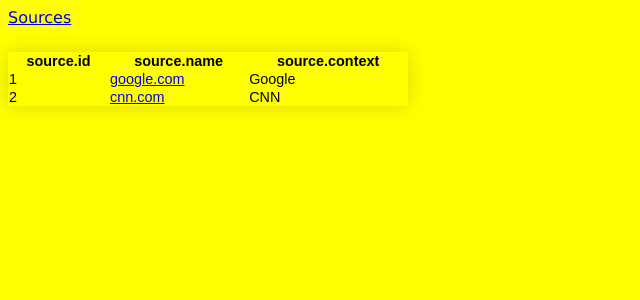
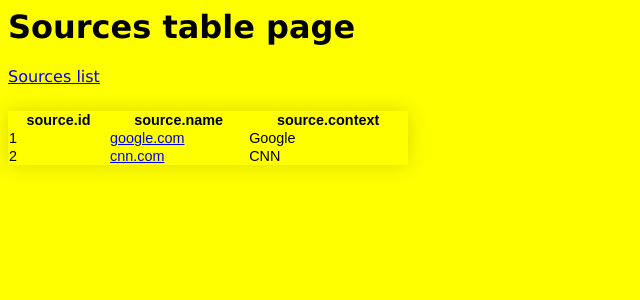
Before and after one commit to ooge0/news_client_DJANGO_app, a Django app: page /sources_table/ in a window 1280 px wide. Shown: the top 300 px of the page, without its empty margins (0-640 px from the left). Run offline with Django 4.2, Linux system fonts and the light colour scheme; data comes from the database, SQL or seed files in the repository.

Commit message:
Edited and renamed HTML files of templates.

```diff
--- a/main/templates/main/source.html
+++ b/main/templates/main/source.html
@@ -3,8 +3,8 @@
 
 <html>
     <body>
-        <h2>Source "{{ source.name }}"</h2>
-        <a href="{% url 'get_sources' %}">Sources</a>
+        <h2>Source "{{ source.name }}" page</h2>
+        <a href="{% url 'get_sources_list' %}">Sources</a>
         <a href="{% url 'get_sources_table' %}">Sources table </a>
         <ul>
             <li>{{source.id}} - {{ source.url }} – {{ source.name }}</li>
--- a/main/templates/main/sources.html
+++ b/main/templates/main/sources_list.html
@@ -2,6 +2,12 @@
 <link rel="stylesheet" href="{% static 'style_sources.css' %}">
 <html>
     <body>
+    <h1> Sources list page</h1>
+    <h2>     <a href="{% url 'get_home' %}">Home</a>     </h2>
+<h2>
+    <a href="{% url 'get_sources_table' %}">Sources table</a>
+</h2>
+
     <h2> Sources</h2>
         <ul>
             {% for source in sources %}
--- a/main/templates/main/sources_table.html
+++ b/main/templates/main/sources_table.html
@@ -1,10 +1,11 @@
 {% load static %}
 <html>
     <head>
+    <h1> Sources table page</h1>
         <link rel="stylesheet" href="{% static 'style_table.css' %}">
     </head>
     <body>
-     <a href="{% url 'get_sources' %}">Sources</a>
+     <a href="{% url 'get_sources_list' %}">Sources list</a>
      <table class="styled-table">
     <tr>
     <th>source.id</th>
--- a/main/views.py
+++ b/main/views.py
@@ -3,15 +3,9 @@
 from main import models
 
 
-def home(request):
-    # source = models.Source(name='name1', context='context1')
-    # source.save()
-
-    source = models.Source.objects.get(name='name1')
-    print(source)
-
+def get_home(request):
     context = {
-        'mystring': 'haha'
+        'mystring': 'This is my home page'
     }
     return render(request, 'main/home.html', context)
 
@@ -23,10 +17,10 @@
     source.save()
     return HttpResponse('haha')
 
-def get_sources(request):
+def get_sources_list(request):
     context = {}
     context['sources'] = list(models.Source.objects.all())
-    return render(request, 'main/sources.html', context)
+    return render(request, 'main/sources_list.html', context)
 
 def get_sources_table(request):
     context = {}
--- a/news/settings.py
+++ b/news/settings.py
@@ -23,7 +23,7 @@
 # See https://docs.djangoproject.com/en/4.1/howto/deployment/checklist/
 
 # SECURITY WARNING: keep the secret key used in production secret!
-SECRET_KEY = str(os.getenv('SECRET_KEY'))
+SECRET_KEY = str(os.getenv('SECRET_KEY '))
 
 # SECURITY WARNING: don't run with debug turned on in production!
 DEBUG = True
--- a/news/urls.py
+++ b/news/urls.py
@@ -19,8 +19,8 @@
 
 urlpatterns = [
     path('admin/', admin.site.urls),
-    path('', views.home),
-    path('sources/', views.get_sources, name='get_sources'),
+    path('', views.get_home, name='get_home'),
+    path('sources_list/', views.get_sources_list, name='get_sources_list'),
     path('sources_table/', views.get_sources_table, name='get_sources_table'),
     path('source/create/', views.create_source),
     path('source/<int:pk>', views.get_source, name='get_source')
```
Also changed, not shown: main/templates/main/home.html (+9 -1 lines), README.md.
